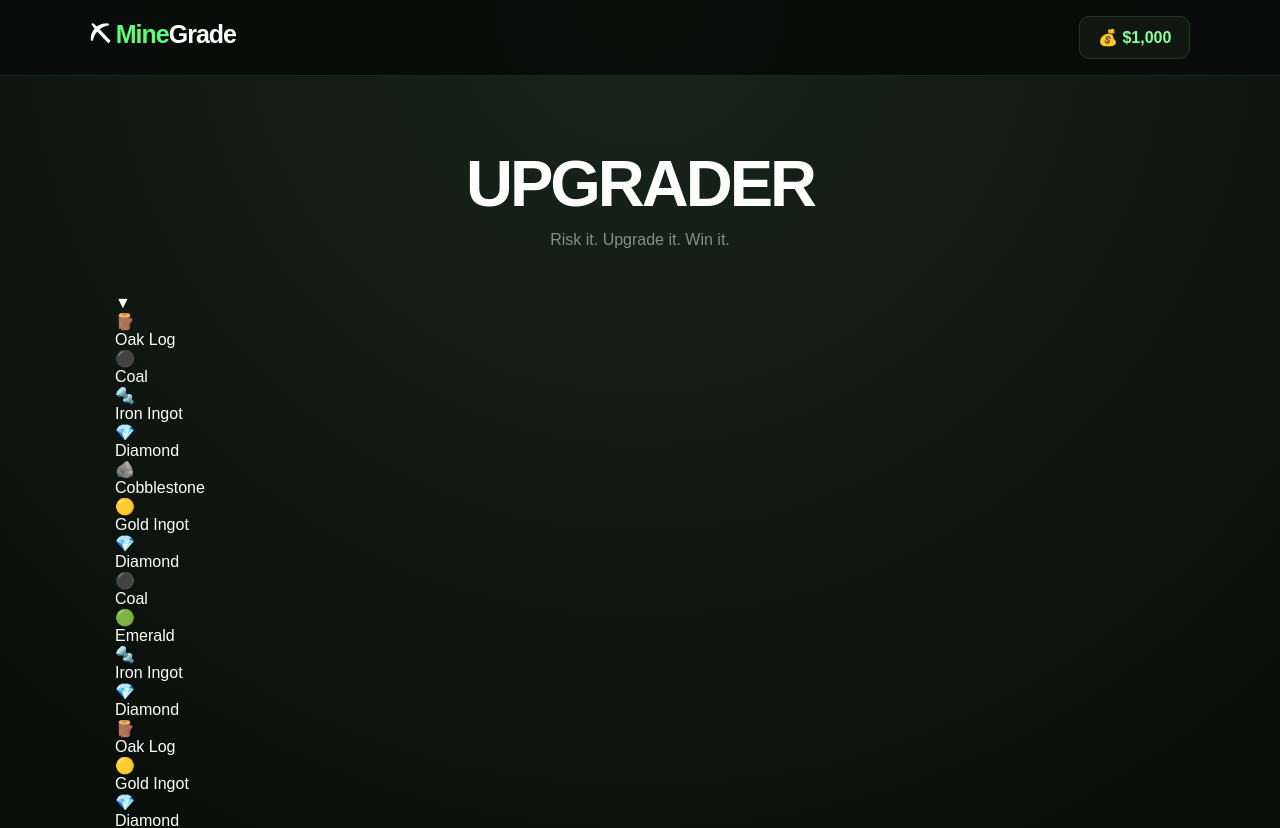
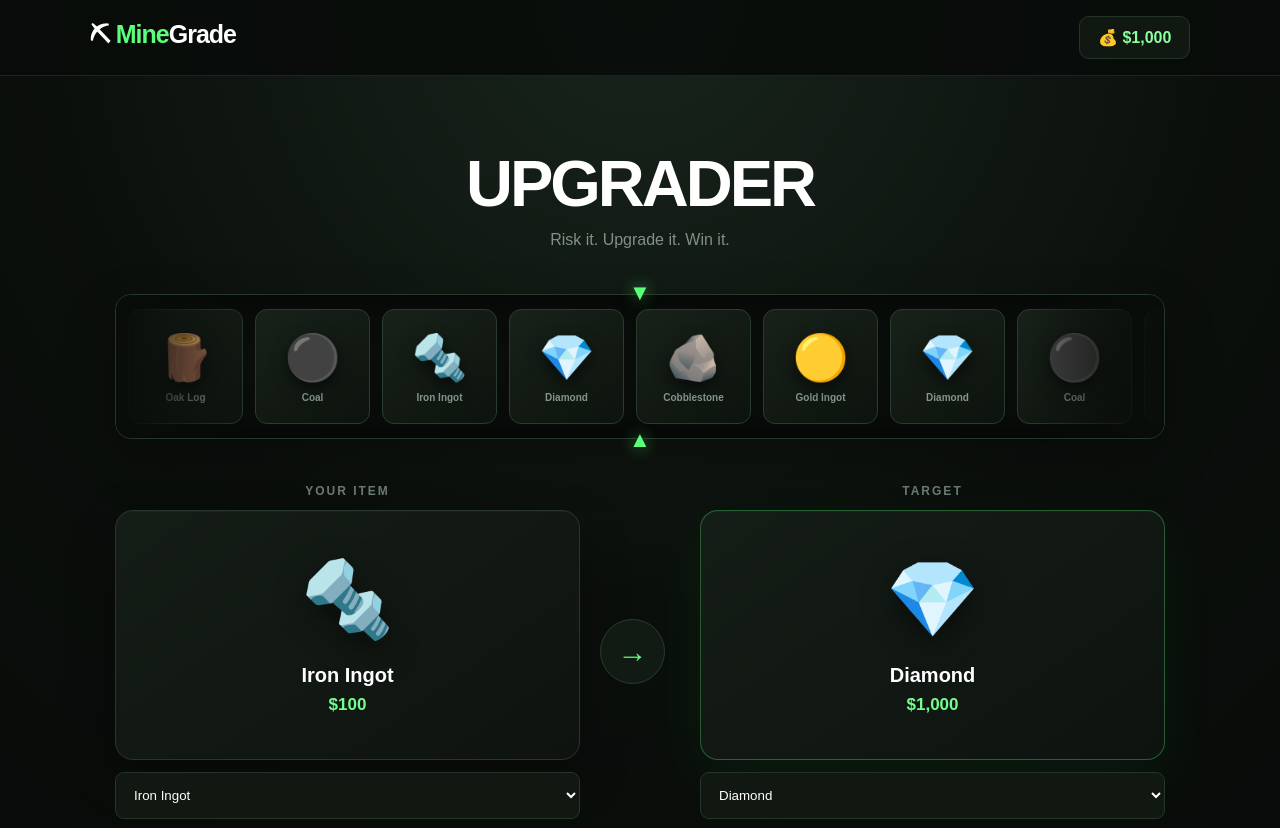
Before and after one commit to Guthuberik/MineGrade, a React (Vite) app: page / in a window 1280 px wide. Shown: the top 828 px of the page. Built offline with nearby package versions, Linux system fonts and the light colour scheme.

Commit message:
Update App.css

```diff
--- a/src/App.css
+++ b/src/App.css
@@ -1,4 +1,183 @@
-* {
+/* ROULETTE */
+
+.roulette {
+  position: relative;
+  width: 100%;
+  margin: 0 auto 45px;
+}
+
+.roulette-window {
+  position: relative;
+  width: 100%;
+  height: 145px;
+  overflow: hidden;
+
+  border-radius: 16px;
+
+  background: #090d0a;
+  border: 1px solid #26382b;
+
+  box-shadow:
+    inset 0 0 40px rgba(0, 0, 0, 0.7),
+    0 20px 50px rgba(0, 0, 0, 0.25);
+}
+
+.roulette-window::before,
+.roulette-window::after {
+  content: "";
+  position: absolute;
+  top: 0;
+  bottom: 0;
+  width: 140px;
+  z-index: 3;
+  pointer-events: none;
+}
+
+.roulette-window::before {
+  left: 0;
+  background: linear-gradient(
+    90deg,
+    #090d0a,
+    transparent
+  );
+}
+
+.roulette-window::after {
+  right: 0;
+  background: linear-gradient(
+    270deg,
+    #090d0a,
+    transparent
+  );
+}
+
+.roulette-track {
+  height: 100%;
+  display: flex;
+  align-items: center;
+  gap: 12px;
+
+  width: max-content;
+  padding: 0 12px;
+}
+
+.roulette-item {
+  flex: 0 0 115px;
+  height: 115px;
+
+  display: flex;
+  flex-direction: column;
+  align-items: center;
+  justify-content: center;
+
+  border-radius: 12px;
+
+  background: linear-gradient(
+    145deg,
+    #182219,
+    #0d130e
+  );
+
+  border: 1px solid #2a3c2e;
+
+  transition: 0.2s;
+}
+
+.roulette-icon {
+  font-size: 45px;
+  margin-bottom: 8px;
+
+  filter: drop-shadow(
+    0 6px 8px rgba(0, 0, 0, 0.6)
+  );
+}
+
+.roulette-item span {
+  max-width: 100px;
+
+  overflow: hidden;
+  white-space: nowrap;
+  text-overflow: ellipsis;
+
+  color: #87968b;
+  font-size: 10px;
+  font-weight: 800;
+}
+
+.pointer,
+.roulette-pointer-bottom {
+  position: absolute;
+  left: 50%;
+
+  transform: translateX(-50%);
+
+  z-index: 5;
+
+  color: #5cff7a;
+
+  font-size: 22px;
+
+  text-shadow:
+    0 0 15px rgba(92, 255, 122, 0.6);
+}
+
+.pointer {
+  top: -14px;
+}
+
+.roulette-pointer-bottom {
+  bottom: -14px;
+}
+
+/* SPIN ANIMATION */
+
+.spinning .roulette-track {
+  animation: rouletteSpin 4.5s cubic-bezier(
+    0.08,
+    0.7,
+    0.15,
+    1
+  );
+}
+
+@keyframes rouletteSpin {
+  0% {
+    transform: translateX(0);
+  }
+
+  15% {
+    transform: translateX(-400px);
+  }
+
+  45% {
+    transform: translateX(-1100px);
+  }
+
+  70% {
+    transform: translateX(-1650px);
+  }
+
+  88% {
+    transform: translateX(-1980px);
+  }
+
+  100% {
+    transform: translateX(-2150px);
+  }
+}
+
+/* DISABLED */
+
+.upgrade-button:disabled {
+  opacity: 0.55;
+  cursor: not-allowed;
+  transform: none;
+}
+
+select:disabled {
+  opacity: 0.6;
+  cursor: not-allowed;
+}* {
   box-sizing: border-box;
 }
 
```
